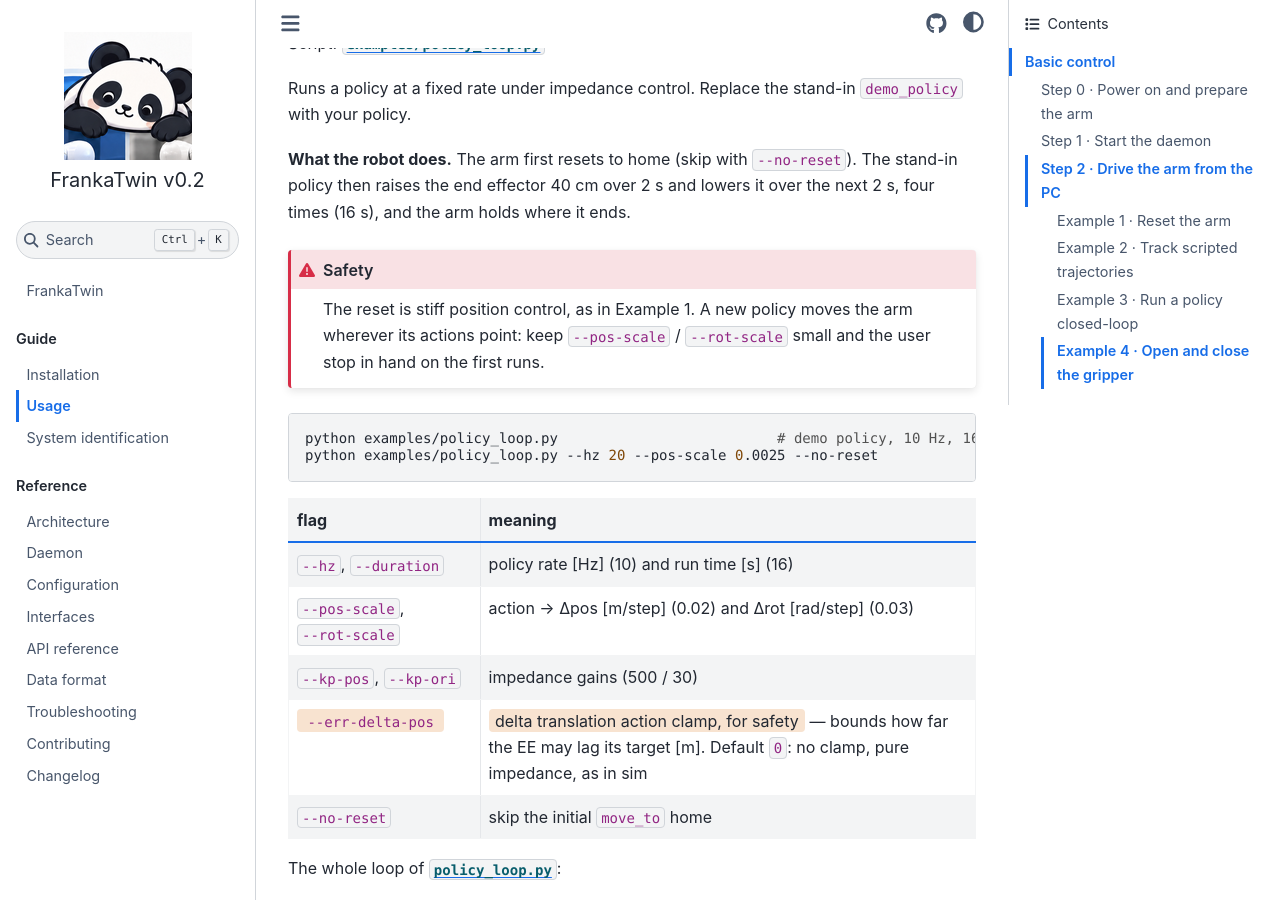
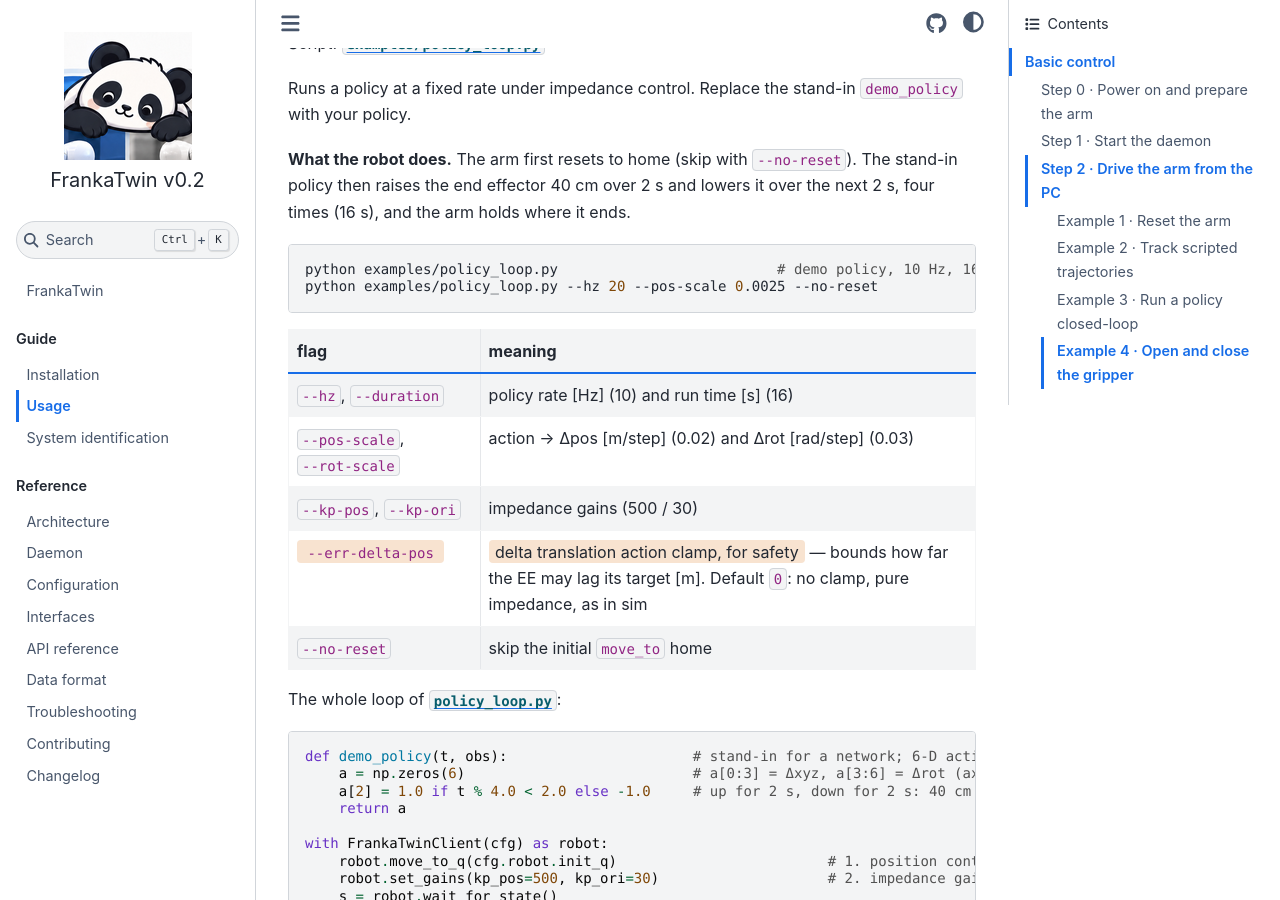
Before and after one commit to tsrobcvai/frankatwin, a Sphinx documentation site: the page built from docs/usage.md, in a window 1280 px wide and 900 px high, scrolled down 3535 px. Built offline with Sphinx 7.4.7 and the Sphinx Book theme 1.1.4, drawn with Linux system fonts in a browser that asks for light colours.

Commit message:
docs(usage): drop Example 3's Safety admonition
Co-Authored-By: Claude Opus 5 <noreply@anthropic.com>

````diff
--- a/docs/usage.md
+++ b/docs/usage.md
@@ -151,14 +151,6 @@ Runs a policy at a fixed rate under impedance control. Replace the stand-in
 The stand-in policy then raises the end effector 40 cm over 2 s and lowers it
 over the next 2 s, four times (16 s), and the arm holds where it ends.
 
-:::{admonition} Safety
-:class: danger
-
-The reset is stiff position control, as in Example 1. A new policy moves the
-arm wherever its actions point: keep `--pos-scale` / `--rot-scale` small and the
-user stop in hand on the first runs.
-:::
-
 ```bash
 python examples/policy_loop.py                          # demo policy, 10 Hz, 16 s
 python examples/policy_loop.py --hz 20 --pos-scale 0.0025 --no-reset
````
